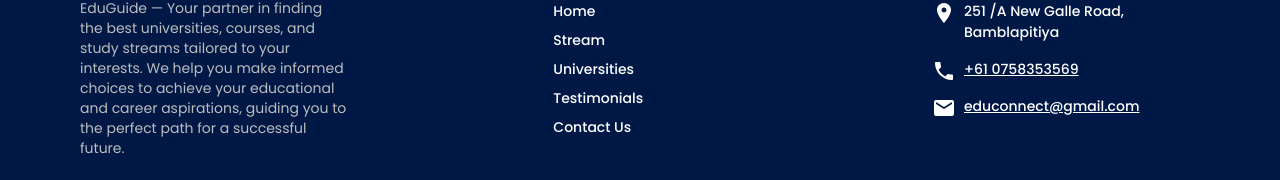
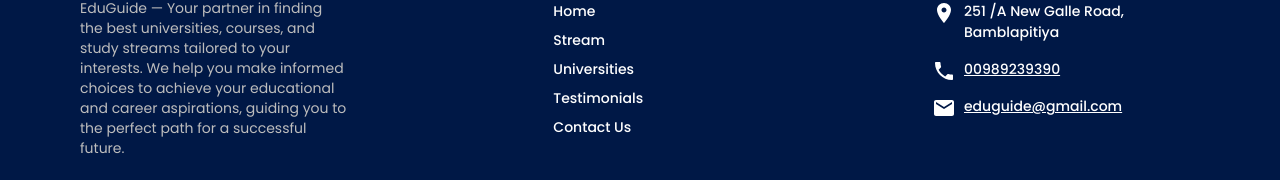
Before and after one commit to nuwin2003/Edu-Guide-SriLanka-Frontend, a React (Vite) app: page /home in a window 1280 px wide. Shown: the part 3167-3347 px from the top of the page. Built offline with nearby package versions, Linux system fonts and the light colour scheme.

Commit message:
Footer slight changes.

```diff
--- a/src/components/Footer.jsx
+++ b/src/components/Footer.jsx
@@ -105,14 +105,13 @@ const Footer = () => {
                     <Box sx={{display: 'flex', mb: 1}} onClick={() => window.location.href = 'tel:+61 450 225 194'}>
                         <PhoneIcon sx={{mr: 1}}/>
                         <Typography
-                            sx={{mb: 1, fontSize: 14, fontWeight: 500, color: 'white', textDecoration: 'underline'}}>+61
-                            0758353569</Typography>
+                            sx={{mb: 1, fontSize: 14, fontWeight: 500, color: 'white', textDecoration: 'underline'}}>00989239390</Typography>
                     </Box>
                     <Box sx={{display: 'flex', mb: 1}}>
                         <EmailIcon sx={{mr: 1}}/>
-                        <Link href="mailto:educonnect@gmail.com" color="inherit"
+                        <Link href="mailto:eduguide@gmail.com" color="inherit"
                               sx={{mb: 1, fontSize: 14, fontWeight: 500}}>
-                            educonnect@gmail.com
+                            eduguide@gmail.com
                         </Link>
                     </Box>
                 </Grid>
```
